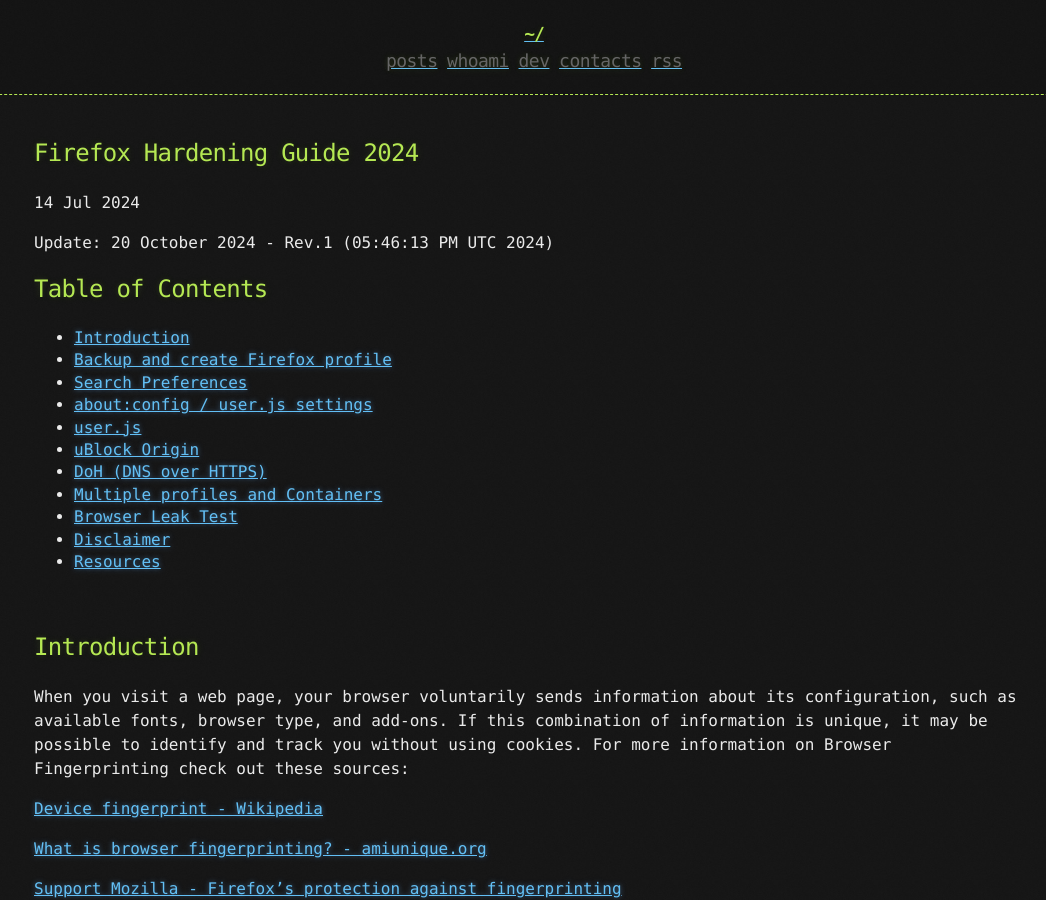
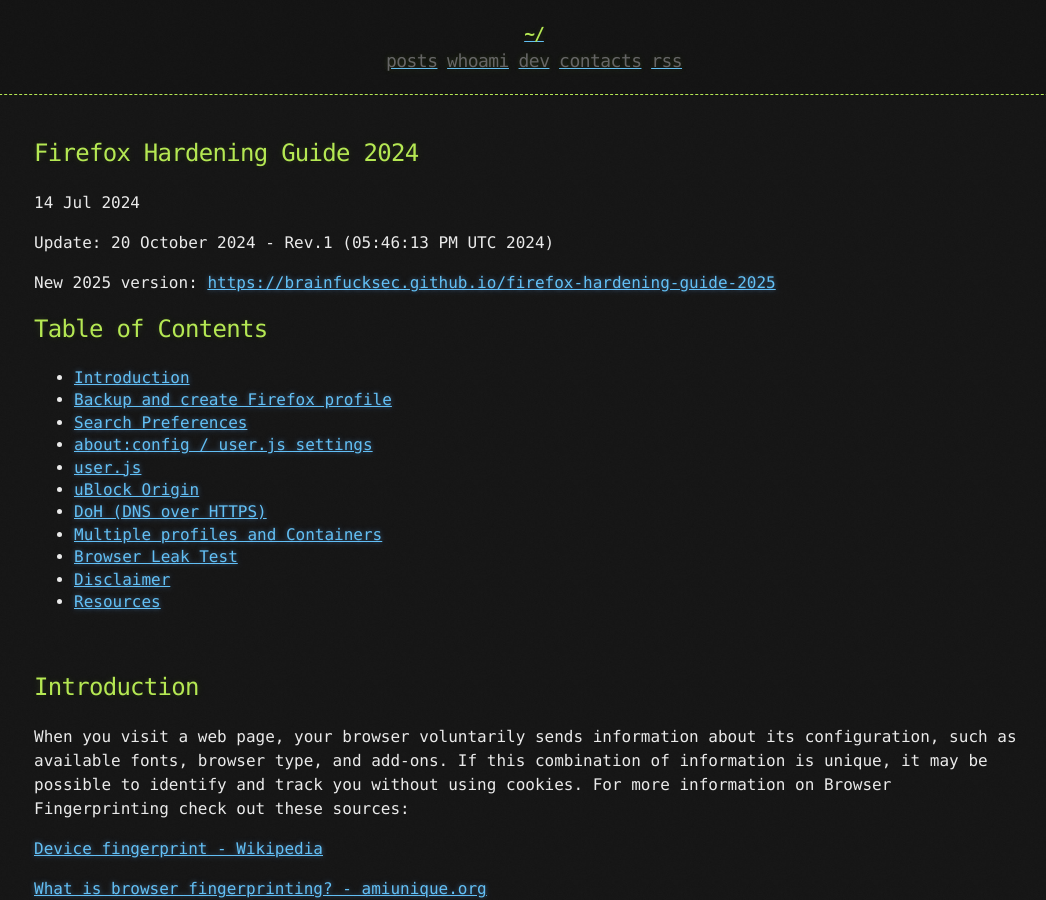
Before and after one commit to brainfucksec/brainfucksec.github.io, a Jekyll site: the page built from _posts/2024-07-14-firefox-hardening-guide-2024.md, in a window 1280 px wide and 900 px high. Shown: the whole window, without its empty margins (106-1152 px from the left). Built offline with Jekyll 4.4.1, drawn with Linux system fonts in a browser that asks for light colours.

Commit message:
modified _posts/2024-07-14-firefox-hardening-guide-2024.md

```diff
--- a/_posts/2024-07-14-firefox-hardening-guide-2024.md
+++ b/_posts/2024-07-14-firefox-hardening-guide-2024.md
@@ -5,6 +5,8 @@
 ---
 
 Update: 20 October 2024 - Rev.1 (05:46:13 PM UTC 2024)
+
+New 2025 version: <https://brainfucksec.github.io/firefox-hardening-guide-2025>
 
 ## Table of Contents
 
```
